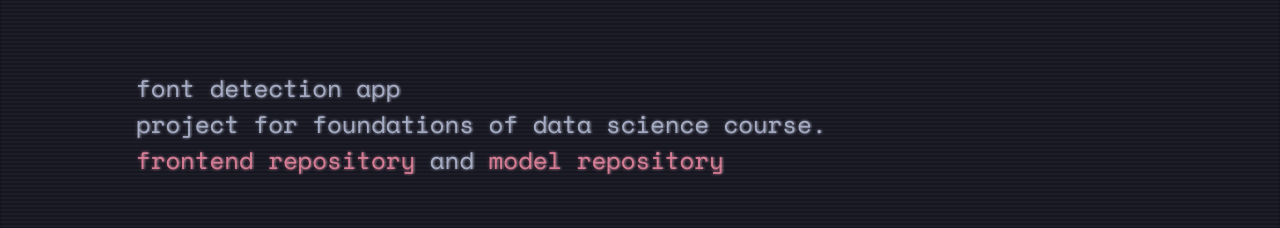
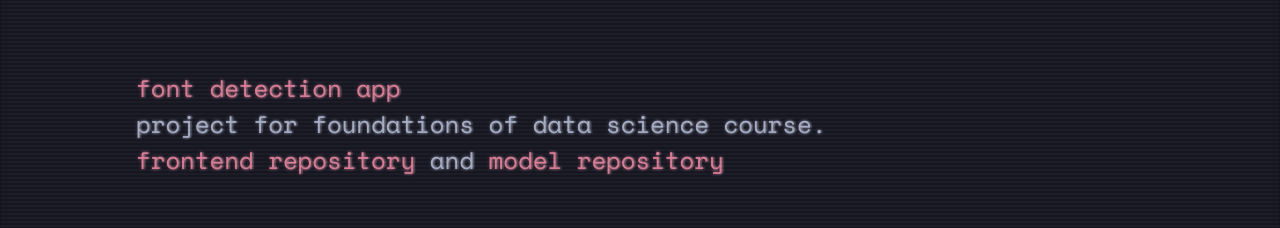
Before and after one commit to joejo-joestar/joestar, a React (Vite) app: page / in a window 1280 px wide. Shown: the part 1339-1567 px from the top of the page. Built offline with nearby package versions, Linux system fonts and the light colour scheme; no server answers.

Commit message:
add external link to font detection app

```diff
--- a/src/routes/Home/index.tsx
+++ b/src/routes/Home/index.tsx
@@ -112,7 +112,13 @@ function Home() {
               </li>
               <li>
                 <p>
-                  font detection app
+                  <a
+                    href="https://fontdetector.streamlit.app/"
+                    target="_blank"
+                    rel="noopener noreferrer"
+                  >
+                    font detection app
+                  </a>
                   <br />
                   project for foundations of data science course.
                   <br />
```
